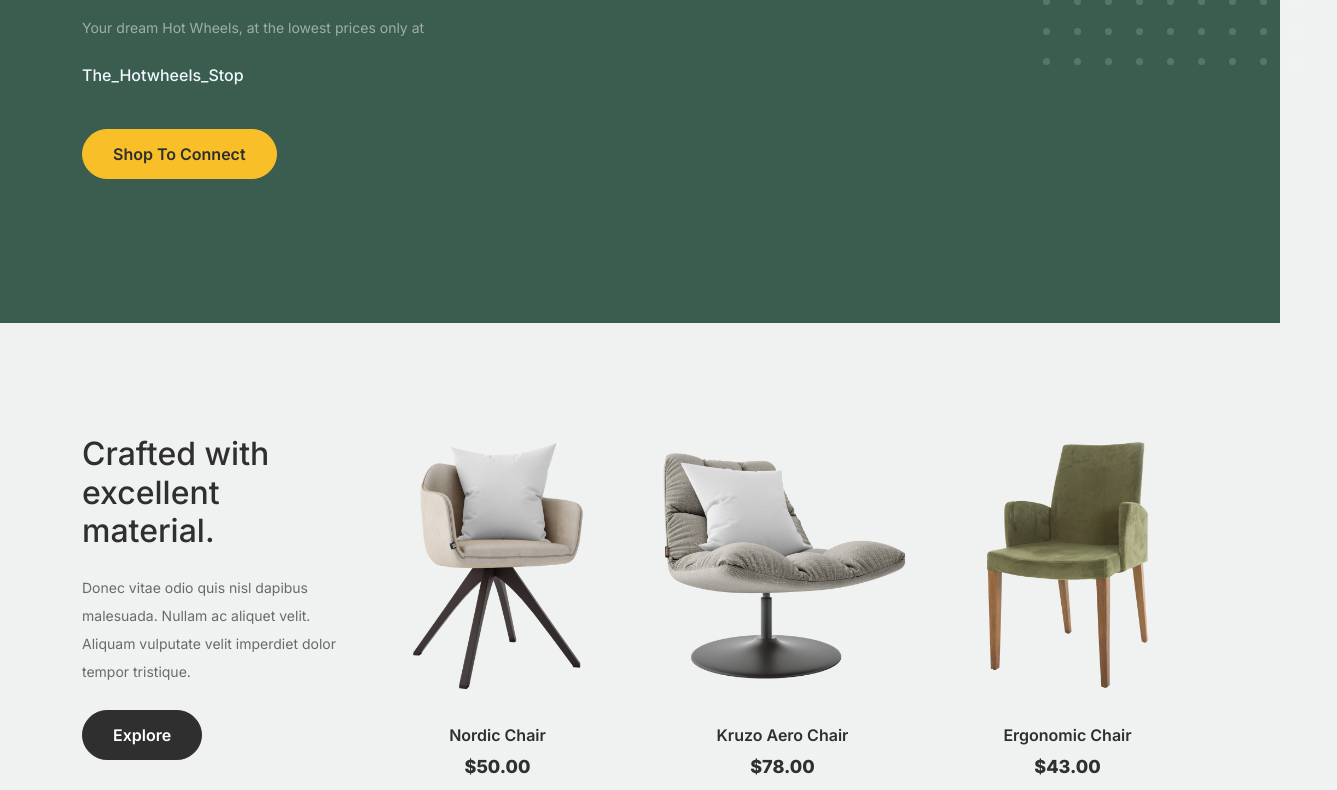
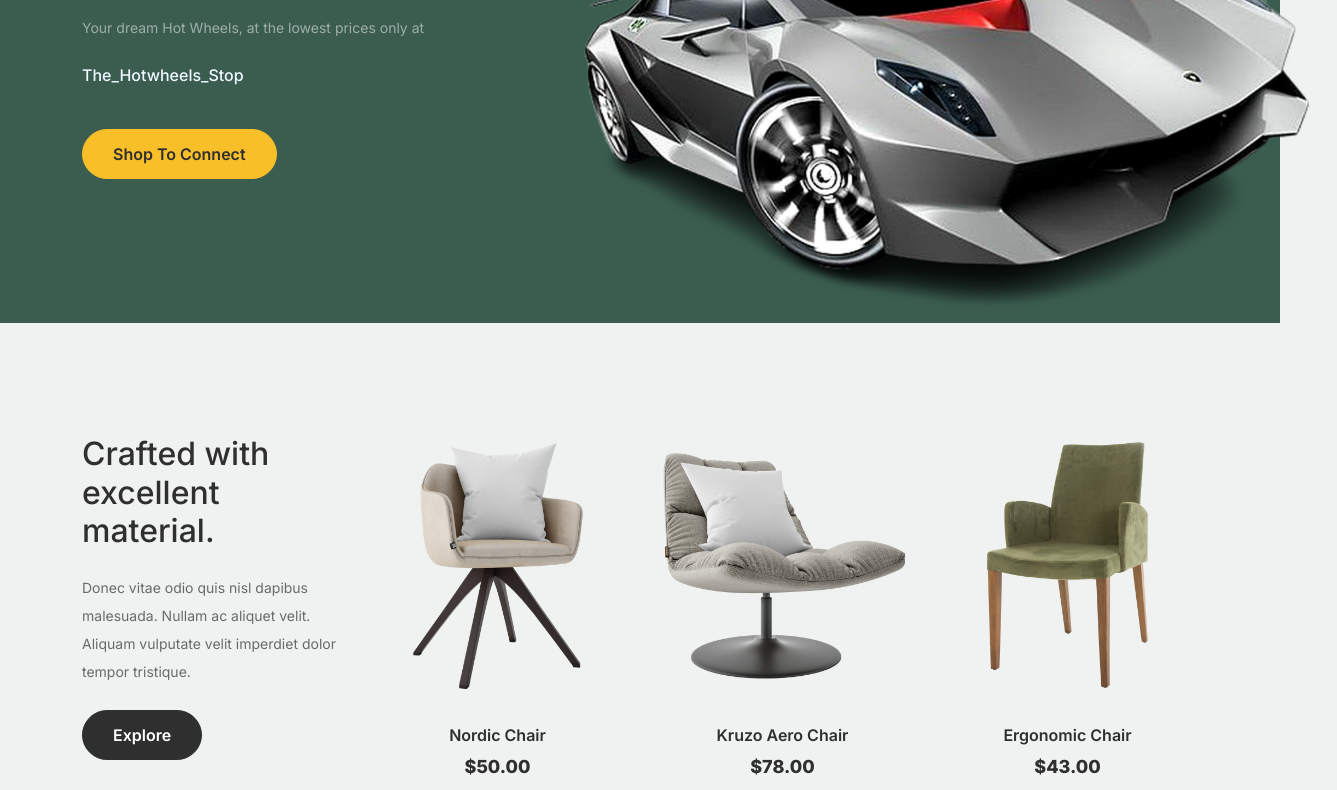
Before and after one commit to Shivangbijalwan/Thehwstop, a plain HTML site: page index.html in a window 1280 px wide. Shown: the part 294-1084 px from the top of the page, 1337 px wide, since content can reach past the window. Drawn offline with Linux system fonts and the light colour scheme.

Commit message:
updated and added the file

```diff
--- a/index.html
+++ b/index.html
@@ -69,7 +69,7 @@
 						</div>
 						<div class="col-lg-7">
 							<div class="hero-img-wrap">
-								<img src="img/banner/banner-img2.0.png" class="img-fluid">
+								<img src="img/banner/banner-img2.png" class="img-fluid">
 							</div>
 						</div>
 					</div>
```
Also changed, not shown: img/banner/banner-img2.png (added).
